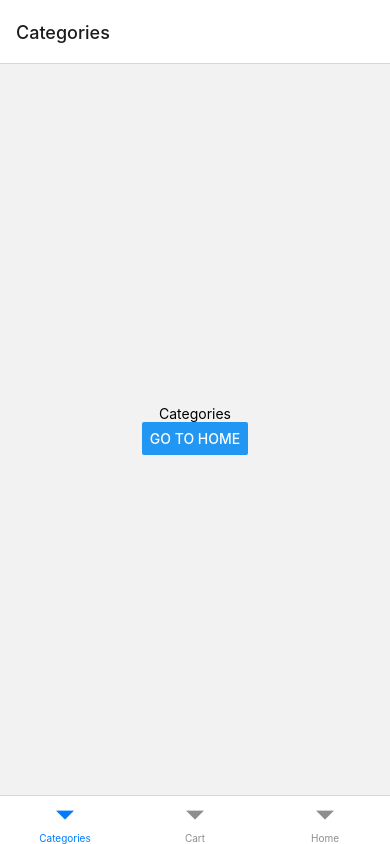
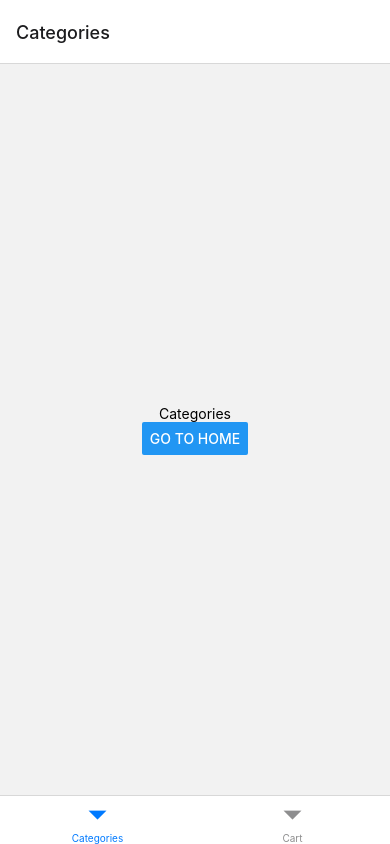
Before and after one commit to MuckT/store-app, a React Native app: screen / in a window 390 px wide. Built offline with nearby package versions, Linux system fonts and the light colour scheme.

Commit message:
chore: comment out navigator tab

```diff
--- a/src/Navigator/Navigator.js
+++ b/src/Navigator/Navigator.js
@@ -33,7 +33,9 @@ export default function MyNavigation() {
     <Tab.Navigator screenOptions={{ headerShown: false }}>
       <Tab.Screen name="Categories" component={CategoryStackScreen} />
       <Tab.Screen name="Cart" component={CartStackScreen} />
-      <Tab.Screen name="Home" component={Home} />
+      {/* <Tab.Screen name="Home" component={Home} options={{
+          tabBarStyle: { height: 0, width: 0 }
+        }}/> */}
     </Tab.Navigator>
   )
 };
```
